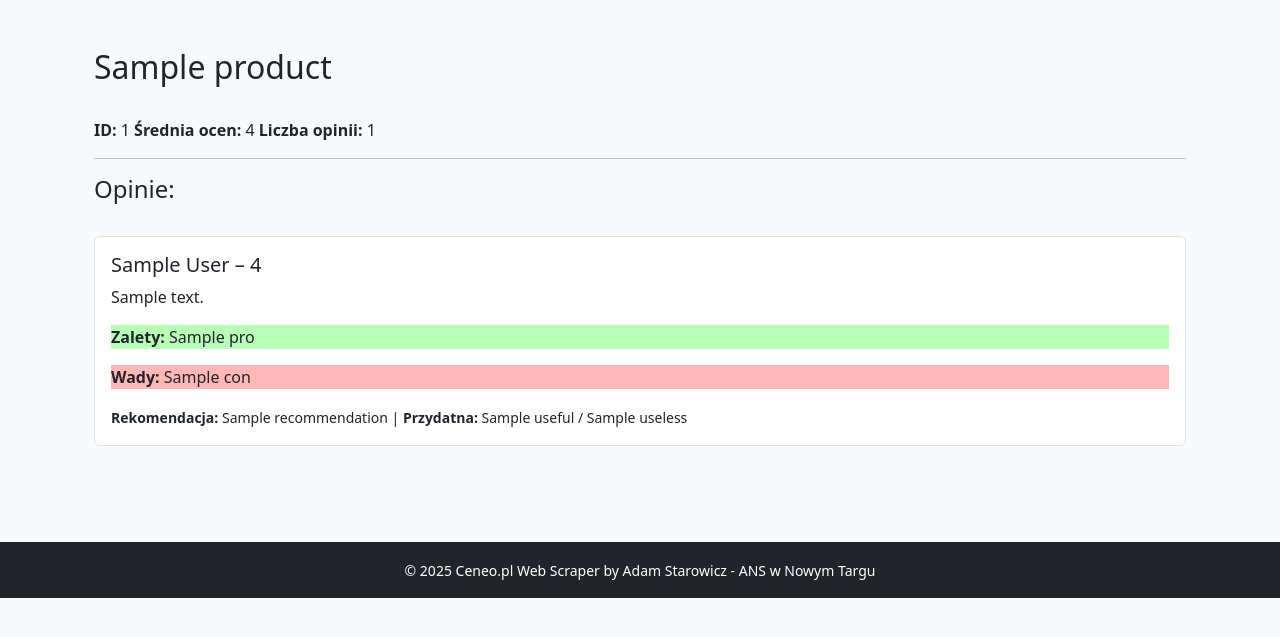
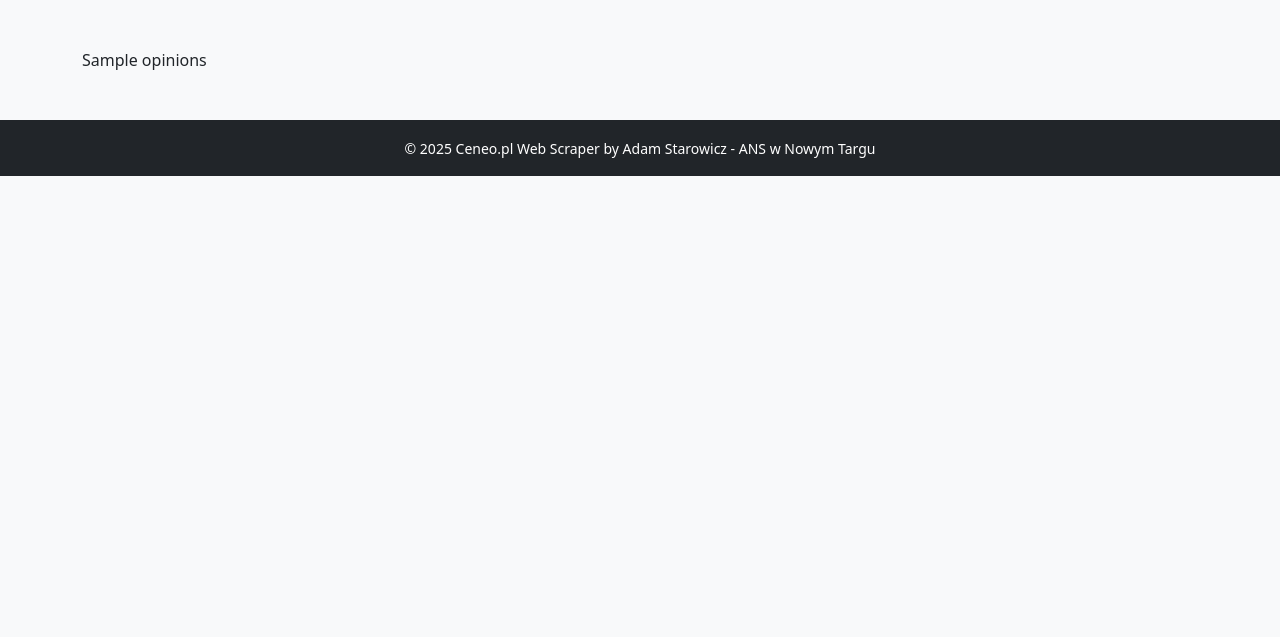
Before and after one commit to 15186AS/CeneoWebScraper24-25, a Flask app: template app/templates/product.html in a window 1280 px wide. Shown: the part 64-701 px from the top of the page. Run offline with Flask 3, Linux system fonts and the light colour scheme; the template is opened without the code that fills it: most values are stand-ins (such as "Sample title", 1, 10 or a date in 2020).

Commit message:
poprawa wyswietlania pojedynczego produktu

```diff
--- a/app/templates/product.html
+++ b/app/templates/product.html
@@ -1,39 +1,11 @@
-{% extends "base.html" %}
+{% extends 'base.html' %}
 {% block title %}
 
 {% endblock %}
 {% block content %}
-<div class="container mt-4">
-    <h2>{{ product.product_name }}</h2>
-    <br />
-    <strong>ID:</strong> {{ product.product_id }}
-    <strong>Średnia ocen:</strong> {{ product.average_stars | round(2) }}
-    <strong>Liczba opinii:</strong> {{ product.opinions_count }}
-
-    <hr>
-
-    <h4>Opinie:</h4>
-    <br />
-    {% if opinions %}
-        <div class="list-group">
-            {% for op in opinions %}
-                <div class="list-group-item mb-5 p-3 border rounded">
-                    <h5>{{ op.author }} – {{ op.stars }}</h5>
-                    <p>{{ op.content }}</p>
-
-                    {% if op.pros %}
-                        <p style="background-color:rgba(0, 255, 0, 0.281);"><strong>Zalety:</strong> {{ op.pros | join(", ") }}</p>
-                    {% endif %}
-                    {% if op.cons %}
-                        <p style="background-color:rgba(255, 0, 0, 0.281);"><strong>Wady:</strong> {{ op.cons | join(", ") }}</p>
-                    {% endif %}
-
-                    <small><strong>Rekomendacja:</strong> {{ op.recommendation or 'Brak' }} | <strong>Przydatna:</strong> {{ op.useful }} / {{ op.useless }}</small>
-                </div>
-            {% endfor %}
-        </div>
-    {% else %}
-        <p>Brak opinii dla tego produktu.</p>
-    {% endif %}
-</div>
+{% if error is defined %}
+    <p>{{error}}</p>
+{% else %}
+    {{opinions|safe}}
+{% endif %}
 {% endblock %}
--- a/app/views.py
+++ b/app/views.py
@@ -119,6 +119,8 @@ def product(product_id):
     opinions.pros = opinions.pros.apply(list_to_html)
     opinions.cons = opinions.cons.apply(list_to_html)
 
+    return render_template("product.html", opinions=opinions.to_html(classes="table table-hover table-bordered table-striped", index=False), product_id=product_id)
+
 @app.route('/download/<product_id>/<format>')
 def download_file(product_id, format):
     opinions_path = os.path.join("./app/data/opinions", f"{product_id}.json")
```
